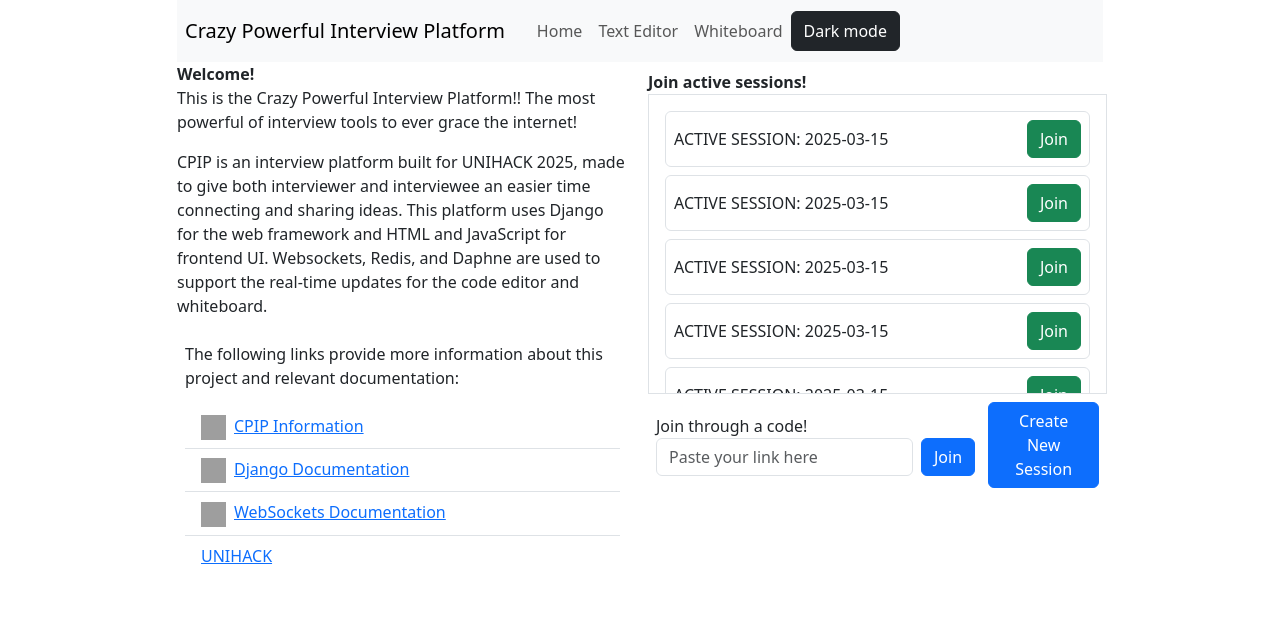
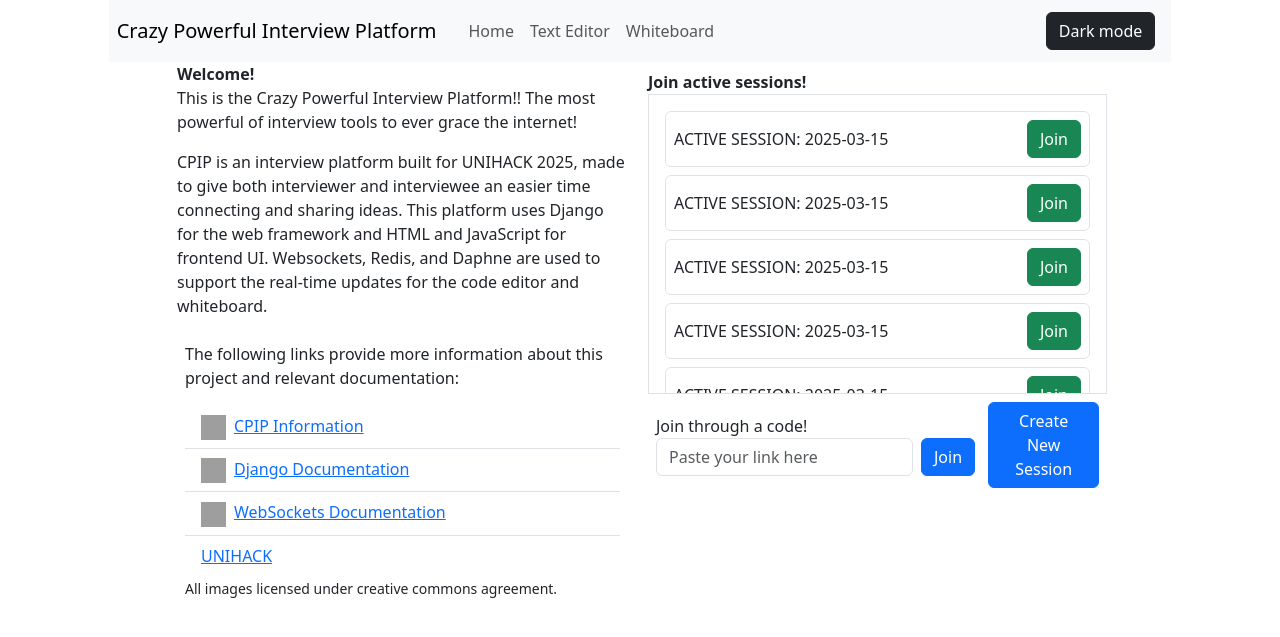
Before and after one commit to graceWang11/Unihack2025, a Django app: page /home/ in a window 1280 px wide. Shown: the top 637 px of the page. Run offline with Django 5.2, Linux system fonts and the light colour scheme; grey boxes are pictures that could not be loaded.

Commit message:
implemented django template inheritance

```diff
--- /dev/null
+++ b/interview_platform/core/templates/core/base.html
@@ -0,0 +1,81 @@
+<!DOCTYPE html>
+<html lang="en" data-bs-theme="light">
+<head>
+	<meta charset="UTF-8">
+	<meta name="viewport" content="width=device-width, initial-scale=1.0">
+    <title>{% block title %}Real-Time Code Editor{% endblock %}</title>
+    {% load static %}
+    <link href="https://cdn.jsdelivr.net/npm/bootstrap@5.3.3/dist/css/bootstrap.min.css" rel="stylesheet" integrity="sha384-QWTKZyjpPEjISv5WaRU9OFeRpok6YctnYmDr5pNlyT2bRjXh0JMhjY6hW+ALEwIH" crossorigin="anonymous">
+</head>
+<body>
+    <header>
+        <div class="row justify-content-center">
+            <div class="col-10">
+                <nav class="navbar navbar-expand-lg navbar-light bg-light">
+                    <a class="navbar-brand ml-2 p-2" href="#">Crazy Powerful Interview Platform</a>
+                    <button class="navbar-toggler" type="button" data-toggle="collapse" data-target="#navbarNavAltMarkup" aria-controls="navbarNavAltMarkup" aria-expanded="false" aria-label="Toggle navigation">
+                        <span class="navbar-toggler-icon"></span>
+                    </button>
+                    <div class="collapse navbar-collapse" id="navbarNavAltMarkup">
+                        <div class="navbar-nav me-auto">
+                            <a class="nav-item nav-link" href="#">Home</a>
+                            <a class="nav-item nav-link" href="/editor">Text Editor</a>
+                            <a class="nav-item nav-link" href="/whiteboard">Whiteboard</a>
+                        </div>
+                        <button type="button" onclick=darkModeToggle() class="btn btn-dark me-3">Dark mode</button>
+                    </div>
+                </nav>
+            </div>
+        </div>
+    </header>
+
+    <main>
+        {% block content %}
+        {% endblock %}
+
+        {% block script %}
+        {% endblock script %}
+    </main>
+
+    <footer>
+        <!-- Footer content -->
+    </footer>
+</body>
+<script>
+    function loadHeader() {
+        fetch('../header.html')
+            .then(response => {
+                if (!response.ok) {
+                    throw new Error('Incorrect response from header.html');
+                }
+                return response.text();
+            })
+            .then(data => {
+                document.getElementById('header').innerHTML = data;
+            })
+            .catch(error => {
+                console.error("Error loading header: ",error);
+            })
+    }
+    document.addEventListener('DOMContentLoaded', loadHeader);
+
+    function darkModeToggle() {
+        console.log("Dark mode toggle called");
+        var htmlElement = document.getElementsByTagName('html')[0];
+        var navbarElement = document.getElementsByTagName('nav')[0];
+
+        var mode = htmlElement.getAttribute("data-bs-theme");
+        console.log("Mode: " + mode);
+        if (mode == "light") {
+            navbarElement.classList.remove("bg-light");
+            navbarElement.classList.add("bg-secondary");
+            htmlElement.setAttribute("data-bs-theme",'dark');
+        } else {
+            navbarElement.classList.remove("bg-secondary");
+            navbarElement.classList.add("bg-light");
+            htmlElement.setAttribute("data-bs-theme",'light');
+        }
+        console.log("Mode: " + mode);
+    }
+</script>
+</html>
--- a/interview_platform/core/templates/core/home.html
+++ b/interview_platform/core/templates/core/home.html
@@ -1,30 +1,9 @@
-<!DOCTYPE html>
-<html lang="en" data-bs-theme="light">
-<head>
-	<meta charset="UTF-8">
-	<meta name="viewport" content="width=device-width, initial-scale=1.0">
-	<!-- <link href="styles.css" rel="stylesheet"> -->
-	<link href="https://cdn.jsdelivr.net/npm/bootstrap@5.3.3/dist/css/bootstrap.min.css" rel="stylesheet" integrity="sha384-QWTKZyjpPEjISv5WaRU9OFeRpok6YctnYmDr5pNlyT2bRjXh0JMhjY6hW+ALEwIH" crossorigin="anonymous">
-	<title>Real-Time Code Editor</title>
-</head>
-<body>
+{% extends "core/base.html" %}
+{% block content %}
+	<main>
 		<div class="container">
 			<div class="row justify-content-center">
 				<div class="col-10">
-				<nav class="navbar navbar-expand-lg navbar-light bg-light">
-					<a class="navbar-brand ml-2 p-2" href="#">Crazy Powerful Interview Platform</a>
-					<button class="navbar-toggler" type="button" data-toggle="collapse" data-target="#navbarNavAltMarkup" aria-controls="navbarNavAltMarkup" aria-expanded="false" aria-label="Toggle navigation">
-					<span class="navbar-toggler-icon"></span>
-					</button>
-					<div class="collapse navbar-collapse" id="navbarNavAltMarkup">
-					<div class="navbar-nav">
-						<a class="nav-item nav-link" href="#">Home</a>
-						<a class="nav-item nav-link" href="/editor">Text Editor</a>
-						<a class="nav-item nav-link" href="/whiteboard">Whiteboard</a>
-						<button type="button" onclick=darkModeToggle() class="btn btn-dark">Dark mode</button>
-					</div>
-					</div>
-				</nav>
 					<div class="row">
 						<div class="col-6">
 							<strong>Welcome!</strong>
@@ -42,6 +21,7 @@
 									<li class="list-group-item"><img width="25px" class="me-2" height="25px" src="https://upload.wikimedia.org/wikipedia/commons/f/f9/Html5_connectivity.svg" alt="WebSockets logo"><a href="https://websockets.readthedocs.io/en/stable/">WebSockets Documentation</a></li>
 									<li class="list-group-item"><a href="https://www.unihack.net">UNIHACK</a></li>
 								</ul>
+								<small>All images licensed under creative commons agreement.</small>
 							</div>
 						</div>
 						<div class="col-6 p-2 mb-2 ">
@@ -101,25 +81,5 @@
 			<script src="https://cdn.jsdelivr.net/npm/popper.js@1.14.7/dist/umd/popper.min.js" integrity="sha384-UO2eT0CpHqdSJQ6hJty5KVphtPhzWj9WO1clHTMGa3JDZwrnQq4sF86dIHNDz0W1" crossorigin="anonymous"></script>
 			<script src="https://cdn.jsdelivr.net/npm/bootstrap@4.3.1/dist/js/bootstrap.min.js" integrity="sha384-JjSmVgyd0p3pXB1rRibZUAYoIIy6OrQ6VrjIEaFf/nJGzIxFDsf4x0xIM+B07jRM" crossorigin="anonymous"></script>
 		</div>
-</body>
-<script>
-function darkModeToggle() {
-	console.log("Dark mode toggle called");
-	var htmlElement = document.getElementsByTagName('html')[0];
-	var navbarElement = document.getElementsByTagName('nav')[0];
-
-	var mode = htmlElement.getAttribute("data-bs-theme");
-	console.log("Mode: " + mode);
-	if (mode == "light") {
-		navbarElement.classList.remove("bg-light");
-		navbarElement.classList.add("bg-dark");
-		htmlElement.setAttribute("data-bs-theme",'dark');
-	} else {
-		navbarElement.classList.remove("bg-dark");
-		navbarElement.classList.add("bg-light");
-		htmlElement.setAttribute("data-bs-theme",'light');
-	}
-	console.log("Mode: " + mode);
-}
-</script>
-</html>
+	</main>
+{% endblock %}
```
Lines whose indentation alone changed are shown as unchanged.
